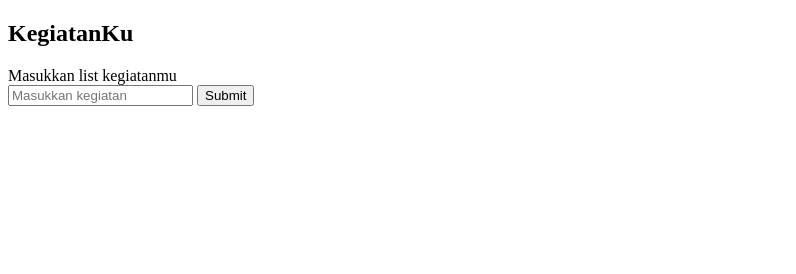
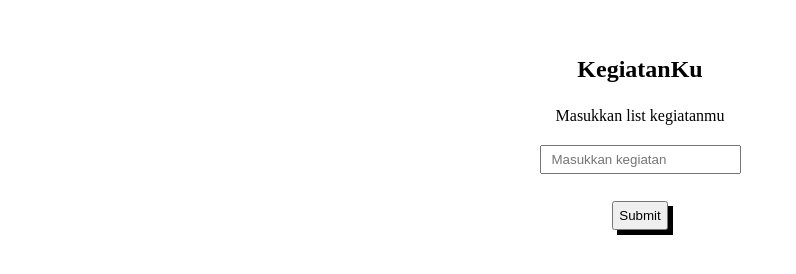
Before and after one commit to dts-kominfo-rea2a/challenge-08-zerone3, a website: page index.html in a window 1280 px wide. Shown: the whole page, without its empty margins (0-796 px from the left). Drawn offline with Linux system fonts and the light colour scheme.

Commit message:
feat: adding simple css

```diff
--- a/index.html
+++ b/index.html
@@ -5,6 +5,7 @@
 		<meta http-equiv="X-UA-Compatible" content="IE=edge" />
 		<meta name="viewport" content="width=device-width, initial-scale=1.0" />
 		<title>Challenge - DOM</title>
+		<link rel="stylesheet" href="./style.css">
 	</head>
 	<body>
 		<div id="app">
@@ -29,7 +30,9 @@
 			</section>
 			<!-- Section output -->
 			<!-- TODO: Buatlah sebuah <ul> dengan id todo-output -->
-			<ul id="todo-output"></ul>
+			<section>
+				<ul id="todo-output"></ul>
+			</section>
 		</div>
 
 		<!-- ! Untuk tantangan ini, script jangan diubah ke external js yah ! -->
--- /dev/null
+++ b/style.css
@@ -0,0 +1,26 @@
+* {
+    margin: auto;
+    padding: auto;
+    text-align: center;
+}
+#app {
+    margin-top: 2em;
+    max-width: 300px;
+}
+header {
+    padding: 1.5em;
+}
+section {
+    margin-bottom: 2em;
+}
+input {
+    padding: 5px 10px;
+    text-align: left;
+    margin-top: 1.5em;
+}
+button {
+    padding: 5px;
+    margin-top: 2em;
+    display: block;
+    box-shadow: 5px 5px;
+}
```
